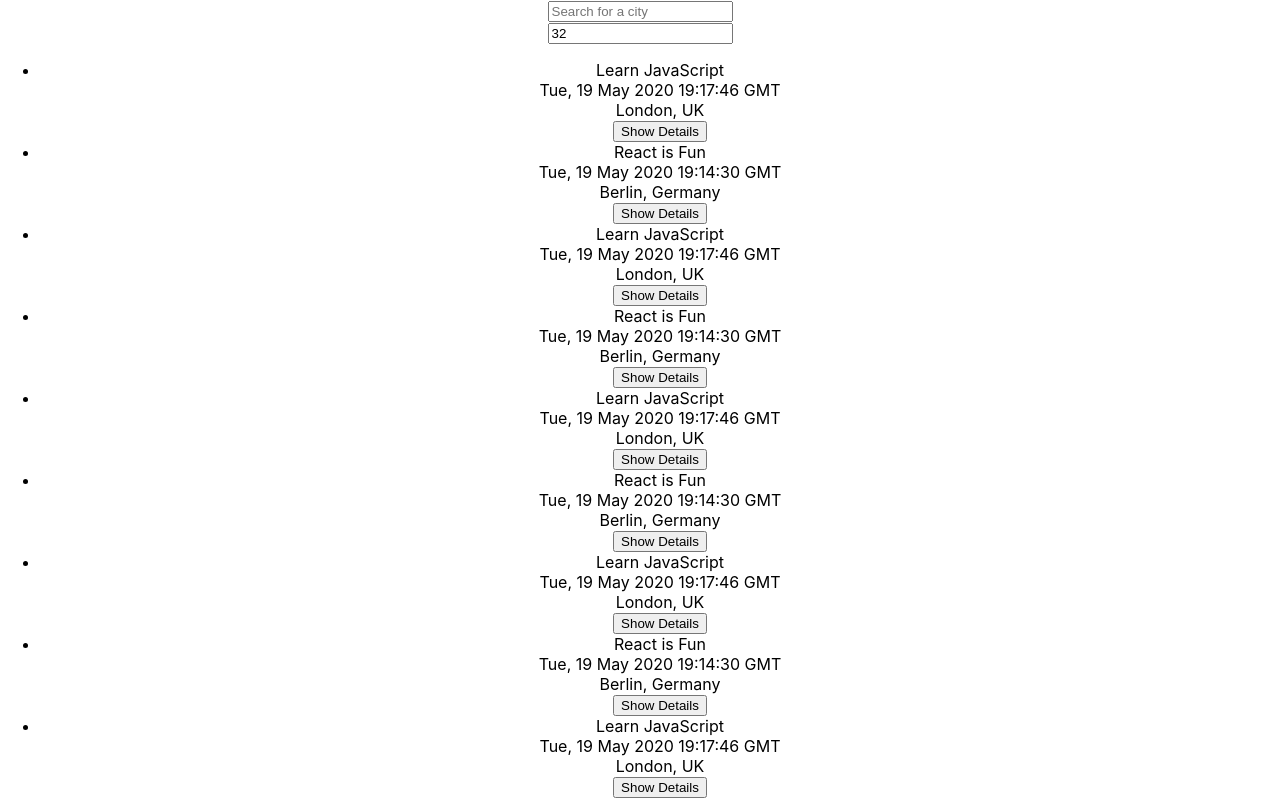
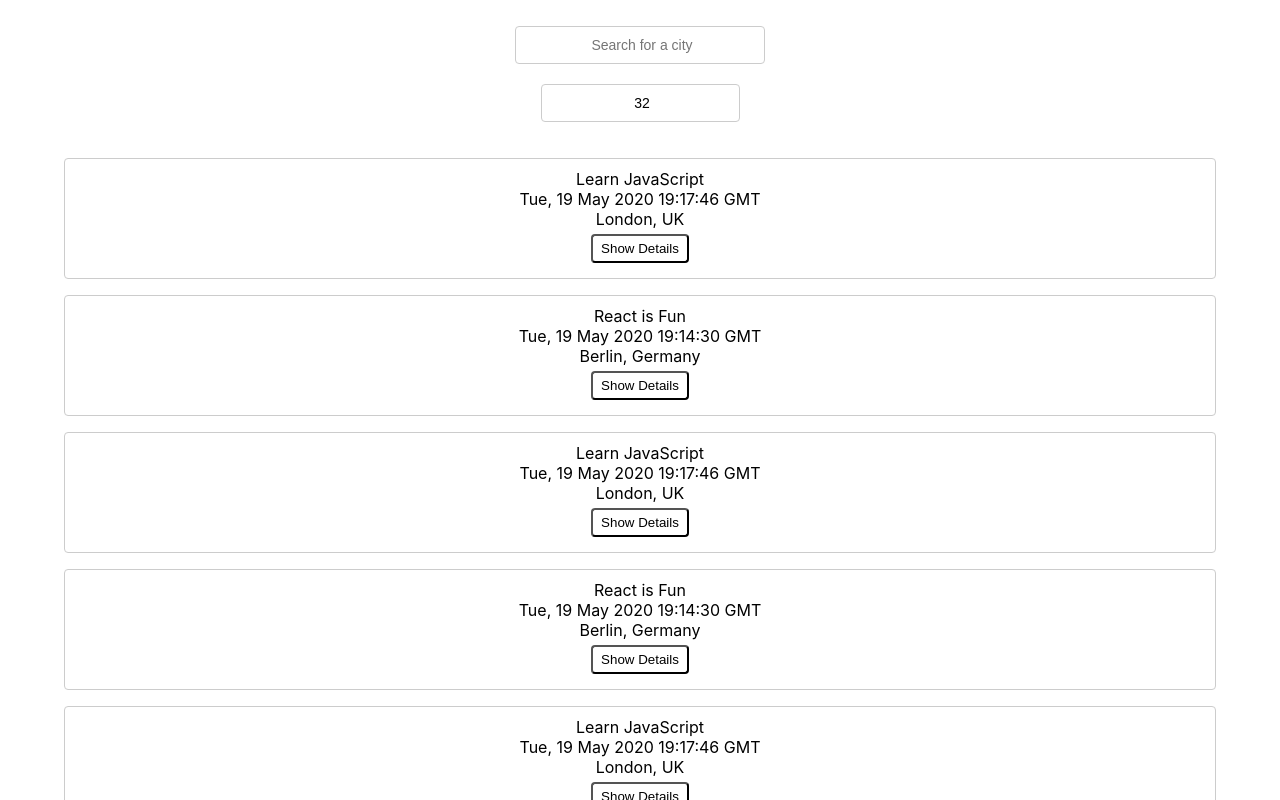
Before and after one commit to pleplu/meet-app, a React (Create React App) app: page / in a window 1280 px wide. Shown: the top 800 px of the page. Built offline with nearby package versions, Linux system fonts and the light colour scheme.

Commit message:
CSS changes

```diff
--- a/src/App.css
+++ b/src/App.css
@@ -1,38 +1,102 @@
+@import url(https://fonts.googleapis.com/css?family=Roboto:500);
 .App {
   text-align: center;
+  padding: 2% 5%;
 }
 
-.App-logo {
-  height: 40vmin;
-  pointer-events: none;
+.App * {
+  box-sizing: border-box;
 }
 
-@media (prefers-reduced-motion: no-preference) {
-  .App-logo {
-    animation: App-logo-spin infinite 20s linear;
-  }
+ul {
+  padding: 0;
+  list-style: none;
 }
 
-.App-header {
-  background-color: #282c34;
-  min-height: 100vh;
+p {
+  margin: 5px 0;
+}
+
+input[type="text"],
+input[type="number"] {
+  padding: 8px 6px 8px 10px;
+  border-radius: 4px;
+  outline: none;
+  text-align: center;
+  border: 1px solid #ccc;
+  font-size: 14px;
+  line-height: 20px;
+  align-self: center;
+  height: 38px;
+  margin-bottom: 20px;
+}
+
+.city {
+  width: 250px;
+}
+
+#city-search {
   display: flex;
   flex-direction: column;
-  align-items: center;
-  justify-content: center;
-  font-size: calc(10px + 2vmin);
-  color: white;
+  margin: auto;
+  position: relative;
 }
 
-.App-link {
-  color: #61dafb;
+.suggestions {
+  width: 250px;
+  position: absolute;
+  top: 45px;
+  z-index: 2;
+  align-self: center;
+  margin: 0;
+  font-size: 14px;
+  box-shadow: 10px 10px 16px -12px rgba(0, 0, 0, 0.75);
 }
 
-@keyframes App-logo-spin {
-  from {
-    transform: rotate(0deg);
-  }
-  to {
-    transform: rotate(360deg);
-  }
+.suggestions > li {
+  text-align: left;
+  padding: 8px 6px 8px 10px;
+  background-color: #eee;
+  cursor: default;
 }
+
+.suggestions > li:last-child {
+  border-bottom-left-radius: 4px;
+  border-bottom-right-radius: 4px;
+}
+
+.suggestions > li:hover {
+  background-color: #bcdcdb;
+}
+
+.event-item {
+  padding: 10px 10px;
+  margin-bottom: 16px;
+  text-align: center;
+  border: 1px solid #ccc;
+  border-radius: 4px;
+  position: relative;
+}
+
+.description {
+  right: 5px;
+  bottom: 5px;
+  padding: 5px 8px;
+  border-radius: 4px;
+  outline: none;
+}
+
+.show-details {
+  right: 5px;
+  bottom: 5px;
+  margin: 5px;
+  padding: 5px 8px;
+  border-radius: 4px;
+  background-color: #ffffff;
+  outline: none;
+  cursor: pointer;
+}
+
+.show-details:hover {
+  background-color: #bcdcdb;
+}
--- a/src/components/Event.js
+++ b/src/components/Event.js
@@ -7,8 +7,8 @@
   }
 
   return (
-    <li>
-      <div className="event-item">
+    <li className="event-item">
+      <div>
       <div className="name">{event && event.summary}</div>
         <div className="created">{event && (new Date(event.created)).toUTCString()}</div>
         <div className="location">{event && event.location}</div>
--- a/src/components/NumberOfEvents.js
+++ b/src/components/NumberOfEvents.js
@@ -14,6 +14,7 @@
             <input
                 type='text'
                 className="events-options"
+                placeholder="Select list length"
                 value={number}
                 onChange={handleInputChanged}
             />
```
